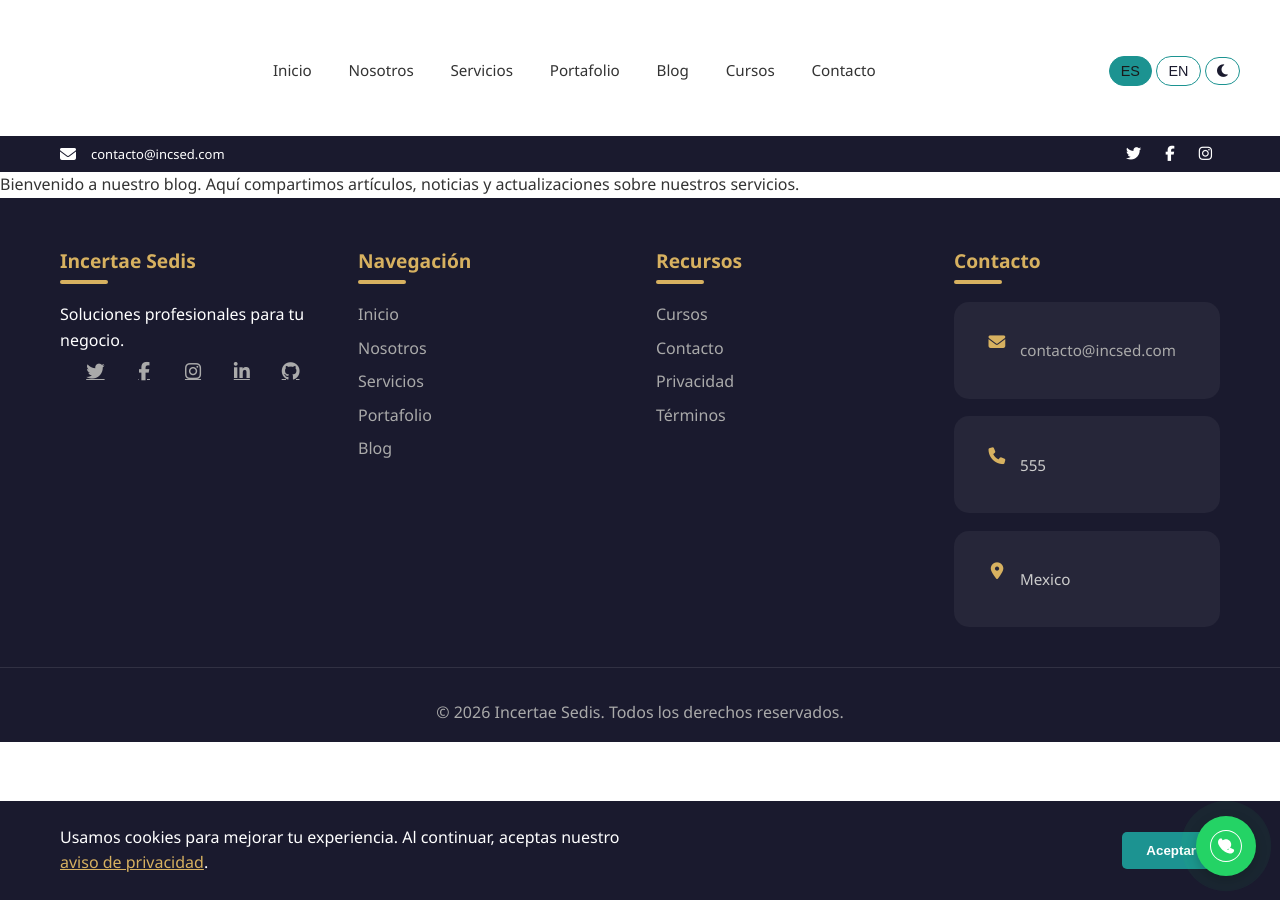
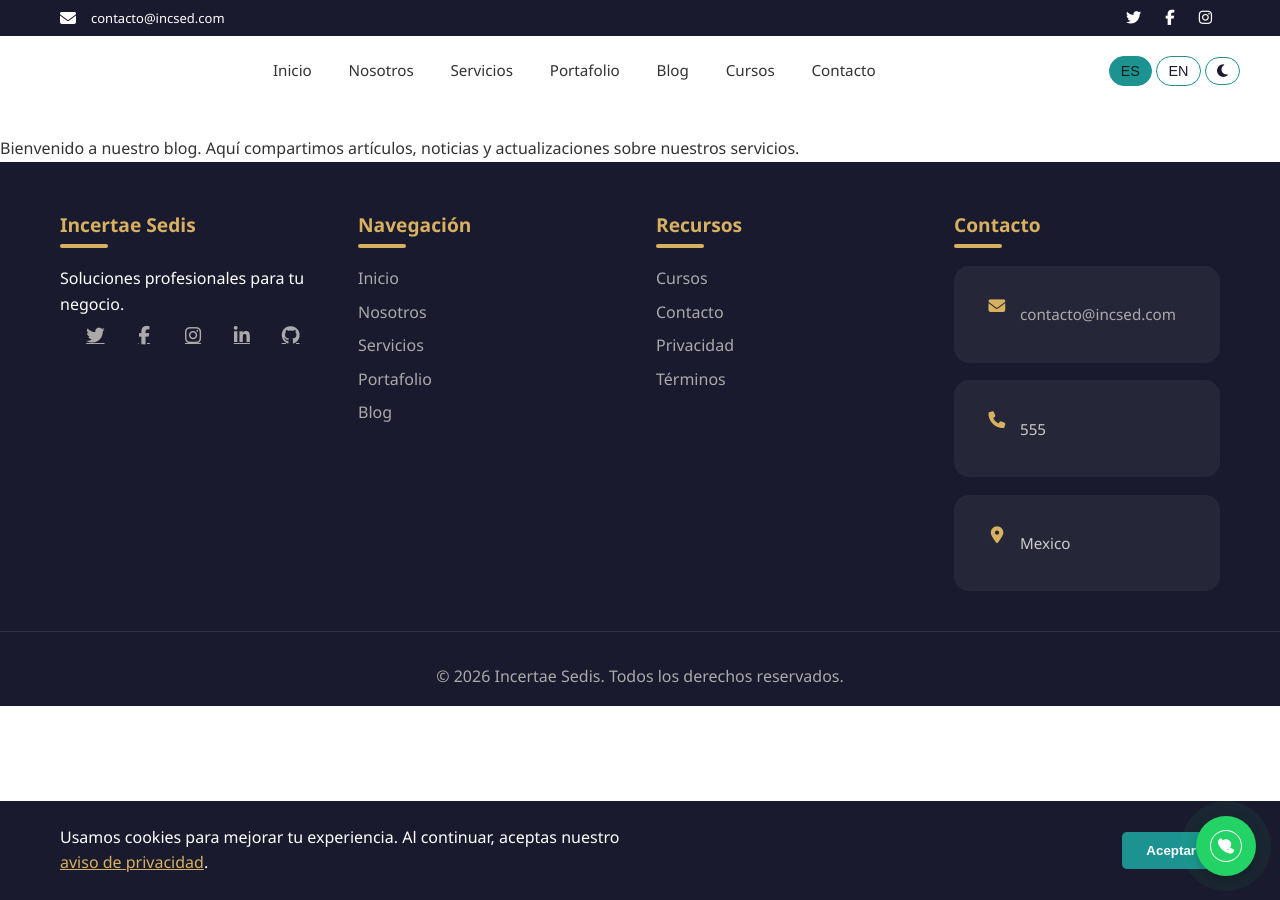
Before and after one commit to incsed/website, a Jekyll site: the page built from _pages/blog.md, in a window 1280 px wide. Built offline with Jekyll 4.4.1, drawn with Linux system fonts in a browser that asks for light colours.

```diff
--- a/assets/css/style.css
+++ b/assets/css/style.css
@@ -95,7 +95,8 @@ header, #mainHeader {
     top: var(--topbar-height); /* This pushes it down exactly below the topbar */
     width: 100%;
     z-index: 1000;
-    height: auto; }
+    height: auto;
+    transition: all 0.3s ease;}
 header .container { min-height: 90px; display: flex; align-items: center; padding: 0; }
 
 header.scrolled nav .logo .logo-svg {
@@ -186,8 +187,11 @@ nav .logo .logo-svg {
     color: var(--white) !important;
     height: var(--topbar-height) !important;
     display: flex !important; /* Force layout */
+    top: 0;
+    left: 0;
+    width: 100%;
     align-items: center;
-    position: relative;
+    position: fixed;
     z-index: 1001; /* Must be higher than mainHeader if they overlap */
     overflow: hidden;
 }
@@ -221,6 +225,7 @@ nav .logo .logo-svg {
     padding: 0;
     align-items: center;
 }
+
 
 #top-header .et-social-icons li a.icon,
 #topbar-social .et-social-icons li a {
```
Also changed, not shown: index.html (+1 -7 lines).
